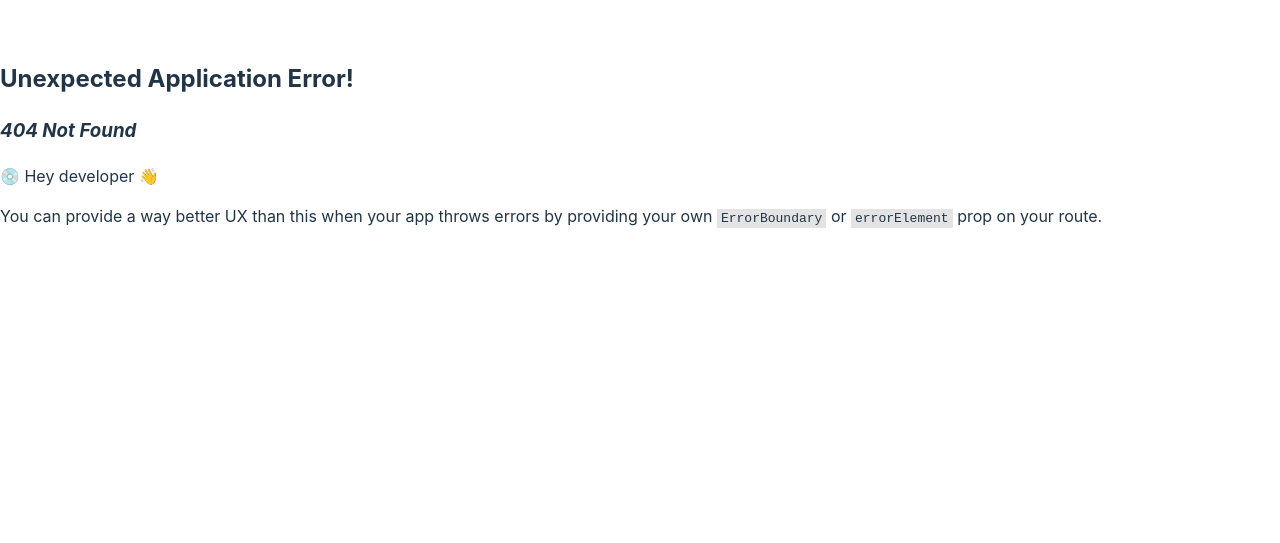
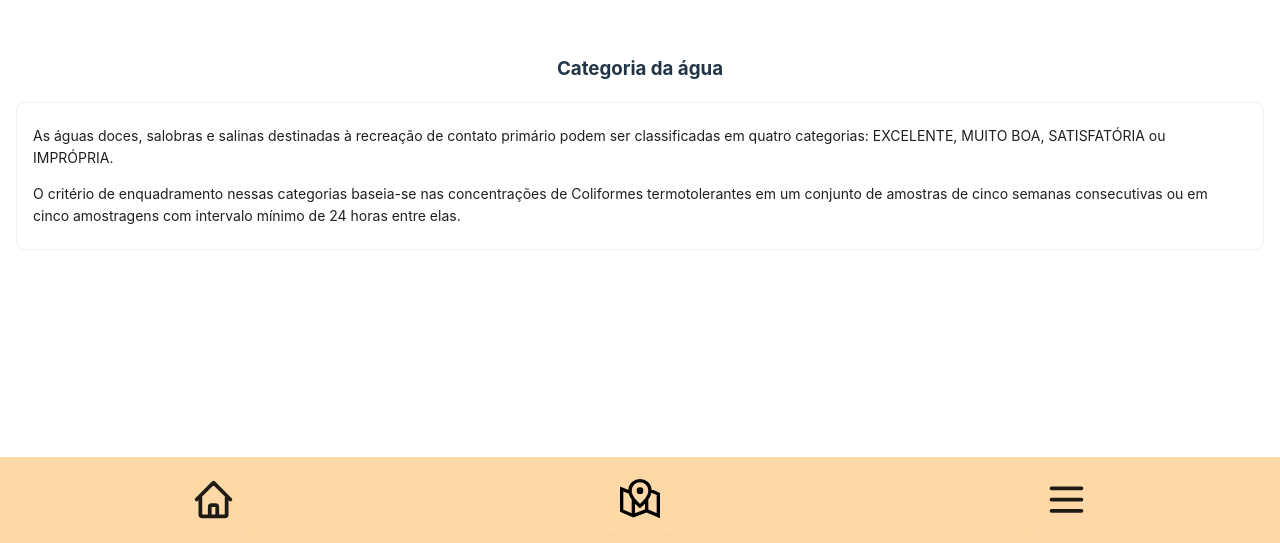
Before and after one commit to bihellzin/wqualify, a React (Vite) app: page /wqualify/categoria-agua in a window 1280 px wide. Before the commit this address had no page. Shown: the part 257-800 px from the top of the page. Built offline with nearby package versions, Linux system fonts and the light colour scheme.

Commit message:
adds categoriaagua and balneabilidade pages

```diff
--- a/package.json
+++ b/package.json
@@ -10,9 +10,11 @@
     "preview": "vite preview"
   },
   "dependencies": {
-    "@radix-ui/react-toggle-group": "^1.0.4",
+    "@ant-design/icons": "^5.2.5",
+    "antd": "^5.8.4",
     "react": "^18.2.0",
     "react-dom": "^18.2.0",
+    "react-icons": "^4.10.1",
     "react-router-dom": "^6.15.0"
   },
   "devDependencies": {
--- a/src/App.jsx
+++ b/src/App.jsx
@@ -1,12 +1,25 @@
 import { useState } from "react";
 import "./App.css";
 import Home from "./pages/Home/Home";
+import { BrowserRouter, Route, Routes } from "react-router-dom";
+import Footer from "./components/Footer/Footer";
+import Sidebar from "./components/Siderbar/Sidebar";
+import Balneabilidade from "./pages/Balneabilidade/Balneabilidade";
+import CategoriaAgua from "./pages/CategoriaAgua/CategoriaAgua";
 
 function App() {
+  const [sidebarOpen, setSidebarOpen] = useState(false);
+
   return (
-    <>
-      <Home />
-    </>
+    <BrowserRouter basename="/wqualify/">
+      <Routes>
+        <Route path="/" element={<Home />} />
+        <Route path="/balneabilidade" element={<Balneabilidade />} />
+        <Route path="/categoria-agua" element={<CategoriaAgua />} />
+      </Routes>
+      <Sidebar sidebarOpen={sidebarOpen} handleSidebarOpen={setSidebarOpen} />
+      <Footer handleMenuClick={setSidebarOpen} />
+    </BrowserRouter>
   );
 }
 
--- a/src/components/Footer/Footer.jsx
+++ b/src/components/Footer/Footer.jsx
@@ -1,9 +1,11 @@
-import * as ToggleGroup from "@radix-ui/react-toggle-group";
-import HomeIcon from "../../assets/home.svg";
-import MapIcon from "../../assets/map.svg";
-import MenuIcon from "../../assets/menu.svg";
+import { Button } from "antd";
+import { GrMapLocation } from "react-icons/gr";
+import { HiOutlineHome, HiOutlineMenu } from "react-icons/hi";
+import { useNavigate } from "react-router-dom";
 
-const Footer = () => (
+const Footer = ({ handleMenuClick }) => {
+  const navigate = useNavigate();
+  return (
     <footer
       style={{
         backgroundColor: "#FFD8A8",
@@ -12,41 +14,45 @@ const Footer = () => (
         bottom: "0",
         color: "black",
         fontSize: "25px",
+        display: "flex",
+        justifyContent: "space-around",
+        padding: "8px 0",
       }}
     >
-    <ToggleGroup.Root
-      type="single"
+      <Button
         style={{
-        display: "flex",
-        justifyContent: "space-around",
+          width: 70,
+          height: 70,
+          backgroundColor: "transparent",
+          borderColor: "transparent",
         }}
-    >
-      <ToggleGroup.Item
-        className="ToggleGroupItem"
-        value="home"
-        aria-label="Home"
-        style={{ backgroundColor: "transparent" }}
-      >
-        <img src={HomeIcon} alt="" />
-      </ToggleGroup.Item>
-      <ToggleGroup.Item
-        className="ToggleGroupItem"
-        value="map"
-        aria-label="Map"
-        style={{ backgroundColor: "transparent" }}
-      >
-        <img src={MapIcon} alt="" />
-      </ToggleGroup.Item>
-      <ToggleGroup.Item
-        className="ToggleGroupItem"
-        value="menu"
-        aria-label="Menu"
-        style={{ backgroundColor: "transparent" }}
-      >
-        <img src={MenuIcon} alt="" />
-      </ToggleGroup.Item>
-    </ToggleGroup.Root>
+        icon={<HiOutlineHome size={45} />}
+        size={"large"}
+        onClick={() => navigate("/")}
+      />
+      <Button
+        style={{
+          width: 70,
+          height: 70,
+          backgroundColor: "transparent",
+          borderColor: "transparent",
+        }}
+        icon={<GrMapLocation size={40} />}
+        size={"large"}
+      />
+      <Button
+        style={{
+          width: 70,
+          height: 70,
+          backgroundColor: "transparent",
+          borderColor: "transparent",
+        }}
+        icon={<HiOutlineMenu size={45} />}
+        size={"large"}
+        onClick={() => handleMenuClick((prev) => !prev)}
+      />
     </footer>
   );
+};
 
 export default Footer;
--- /dev/null
+++ b/src/components/Siderbar/Sidebar.jsx
@@ -0,0 +1,41 @@
+import { Button } from "antd";
+import { useNavigate } from "react-router-dom";
+
+const Sidebar = ({ sidebarOpen, handleSidebarOpen }) => {
+  const navigate = useNavigate();
+  return (
+    <aside
+      style={{
+        position: "absolute",
+        height: "calc(100vh - 86px)",
+        top: 0,
+        right: 0,
+        display: sidebarOpen ? "flex" : "none",
+        width: "70%",
+        backgroundColor: "#FFD8A8",
+        flexDirection: "column",
+        gap: 8,
+        padding: 16,
+      }}
+    >
+      <Button
+        onClick={() => {
+          handleSidebarOpen((prev) => !prev);
+          return navigate("balneabilidade");
+        }}
+      >
+        O que é balneabilidade?
+      </Button>
+      <Button
+        onClick={() => {
+          handleSidebarOpen((prev) => !prev);
+          return navigate("categoria-agua");
+        }}
+      >
+        Categoria da água
+      </Button>
+    </aside>
+  );
+};
+
+export default Sidebar;
--- a/src/index.css
+++ b/src/index.css
@@ -3,7 +3,6 @@
   line-height: 1.5;
   font-weight: 400;
 
-  color-scheme: light dark;
   color: rgba(255, 255, 255, 0.87);
   background-color: #242424;
 
@@ -29,6 +28,7 @@ body {
   place-items: center;
   min-width: 320px;
   min-height: 100vh;
+  position: relative;
 }
 
 h1 {
@@ -67,3 +67,7 @@ button:focus-visible {
     background-color: #f9f9f9;
   }
 }
+
+svg {
+  vertical-align: baseline;
+}
--- a/src/main.jsx
+++ b/src/main.jsx
@@ -1,18 +1,10 @@
 import React from "react";
 import ReactDOM from "react-dom/client";
-import { RouterProvider, createBrowserRouter } from "react-router-dom";
+import App from "./App";
 import "./index.css";
-import Home from "./pages/Home/Home.jsx";
-
-const router = createBrowserRouter([
-  {
-    path: "/wqualify/",
-    element: <Home />,
-  },
-]);
 
 ReactDOM.createRoot(document.getElementById("root")).render(
   <React.StrictMode>
-    <RouterProvider router={router} />
+    <App />
   </React.StrictMode>
 );
--- /dev/null
+++ b/src/pages/Balneabilidade/Balneabilidade.jsx
@@ -0,0 +1,30 @@
+import { Card } from "antd";
+import "../../App.css";
+
+const Balneabilidade = () => {
+  return (
+    <div>
+      <div
+        style={{
+          display: "flex",
+          flexDirection: "column",
+          alignItems: "center",
+          justifyContent: "center",
+          padding: 16,
+        }}
+      >
+        <h3>O que é balneabilidade?</h3>
+        <Card bordered={true} bodyStyle={{ padding: "8px 16px" }}>
+          <p>
+            Balneabilidade é o conjunto de fatores que define a qualidade da
+            água para fins de recreação de contato primário, ou, seja, contato
+            direto e prolongado, onde existe a possibilidade de ingerir
+            quantidades consideráveis de água.
+          </p>
+        </Card>
+      </div>
+    </div>
+  );
+};
+
+export default Balneabilidade;
--- /dev/null
+++ b/src/pages/CategoriaAgua/CategoriaAgua.jsx
@@ -0,0 +1,35 @@
+import { Card } from "antd";
+import "../../App.css";
+
+const CategoriaAgua = () => {
+  return (
+    <div>
+      <div
+        style={{
+          display: "flex",
+          flexDirection: "column",
+          alignItems: "center",
+          justifyContent: "center",
+          padding: 16,
+        }}
+      >
+        <h3> Categoria da água</h3>
+        <Card bordered={true} bodyStyle={{ padding: "8px 16px" }}>
+          <p>
+            As águas doces, salobras e salinas destinadas à recreação de contato
+            primário podem ser classificadas em quatro categorias: EXCELENTE,
+            MUITO BOA, SATISFATÓRIA ou IMPRÓPRIA.
+          </p>
+          <p>
+            O critério de enquadramento nessas categorias baseia-se nas
+            concentrações de Coliformes termotolerantes em um conjunto de
+            amostras de cinco semanas consecutivas ou em cinco amostragens com
+            intervalo mínimo de 24 horas entre elas.
+          </p>
+        </Card>
+      </div>
+    </div>
+  );
+};
+
+export default CategoriaAgua;
--- a/src/pages/Home/Home.jsx
+++ b/src/pages/Home/Home.jsx
@@ -1,9 +1,8 @@
 import "../../App.css";
-import Footer from "../../components/Footer/Footer";
 
 const Home = () => {
   return (
-    <>
+    <div>
       <div
         style={{
           display: "flex",
@@ -17,8 +16,7 @@ const Home = () => {
         <h1>Sobre</h1>
         <h1>Suas Praias</h1>
       </div>
-      <Footer></Footer>
-    </>
+    </div>
   );
 };
 
```
Also changed, not shown: 1 other file (tests, documents, lock files or other folders). Lines whose indentation alone changed are shown as unchanged.
